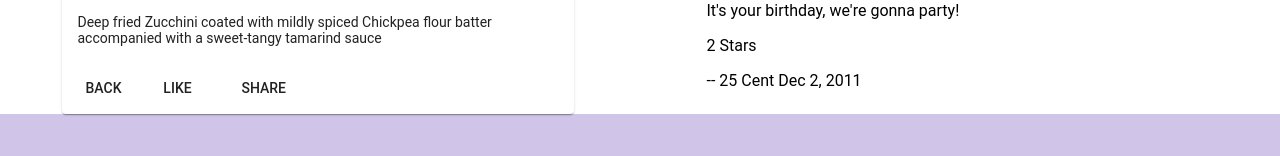
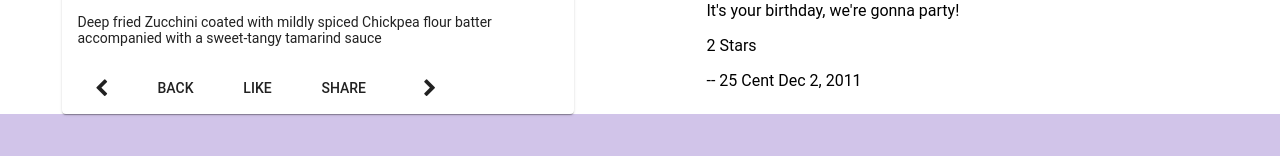
Before and after one commit to Hassan-Elseoudy/Confusion-Resturant, an Angular app: page /dishdetail/1 in a window 1280 px wide. Shown: the part 1144-1300 px from the top of the page. Built offline with nearby package versions, Linux system fonts and the light colour scheme.

Commit message:
RxJS Part 2

```diff
--- a/src/app/dishdetail/dishdetail.component.html
+++ b/src/app/dishdetail/dishdetail.component.html
@@ -20,9 +20,16 @@
           <p>{{ dish.description }}</p>
         </mat-card-content>
         <mat-card-actions>
+          <button mat-button [routerLink]="['/dishdetail', prev]">
+            <span class="fa fa-chevron-left fa-lg"></span>
+          </button>
           <button mat-button (click)="goBack()">BACK</button>
           <button mat-button>LIKE</button>
           <button mat-button>SHARE</button>
+          <span class="flex-spacer"></span>
+          <button mat-button [routerLink]="['/dishdetail', next]">
+            <span class="fa fa-chevron-right fa-lg"></span>
+          </button>
         </mat-card-actions>
       </mat-card>
     </div>
--- a/src/app/dishdetail/dishdetail.component.ts
+++ b/src/app/dishdetail/dishdetail.component.ts
@@ -3,6 +3,7 @@
 import { Params, ActivatedRoute } from '@angular/router';
 import { Location } from '@angular/common';
 import { DishService } from '../services/dish.service';
+import { switchMap } from 'rxjs/operators';
 
 @Component({
   selector: 'app-dishdetail',
@@ -13,6 +14,10 @@
 export class DishdetailComponent implements OnInit {
 
   dish: Dish;
+  dishIds: string[];
+  prev: string;
+  next: string;
+
 
   constructor(
     private dishService: DishService,
@@ -20,11 +25,20 @@
     private location: Location) { }
 
   ngOnInit(): void {
-    this.dishService.getDish(this.route.snapshot.params.id).subscribe((dish) => this.dish = dish);
+    this.dishService.getDishIds().subscribe(dishIds => this.dishIds = dishIds);
+    this.route.params.pipe(switchMap((params: Params) => this.dishService.getDish(params['id'])))
+      .subscribe(dish => { this.dish = dish; this.setPrevNext(dish.id); });
   }
 
   goBack(): void {
     this.location.back();
   }
 
+  setPrevNext(dishId: string) {
+    const index = this.dishIds.indexOf(dishId);
+    this.prev = this.dishIds[(this.dishIds.length + index - 1) % this.dishIds.length];
+    this.next = this.dishIds[(this.dishIds.length + index + 1) % this.dishIds.length];
+  }
+
+
 }
--- a/src/app/services/dish.service.ts
+++ b/src/app/services/dish.service.ts
@@ -23,4 +23,8 @@
   getFeaturedDish(): Observable<Dish> {
     return of(DISHES.filter((dish) => dish.featured)[0]).pipe(delay(2000));
   }
+
+  getDishIds(): Observable<string[] | any> {
+    return of(DISHES.map(dish => dish.id ));
+  }
 }
```
